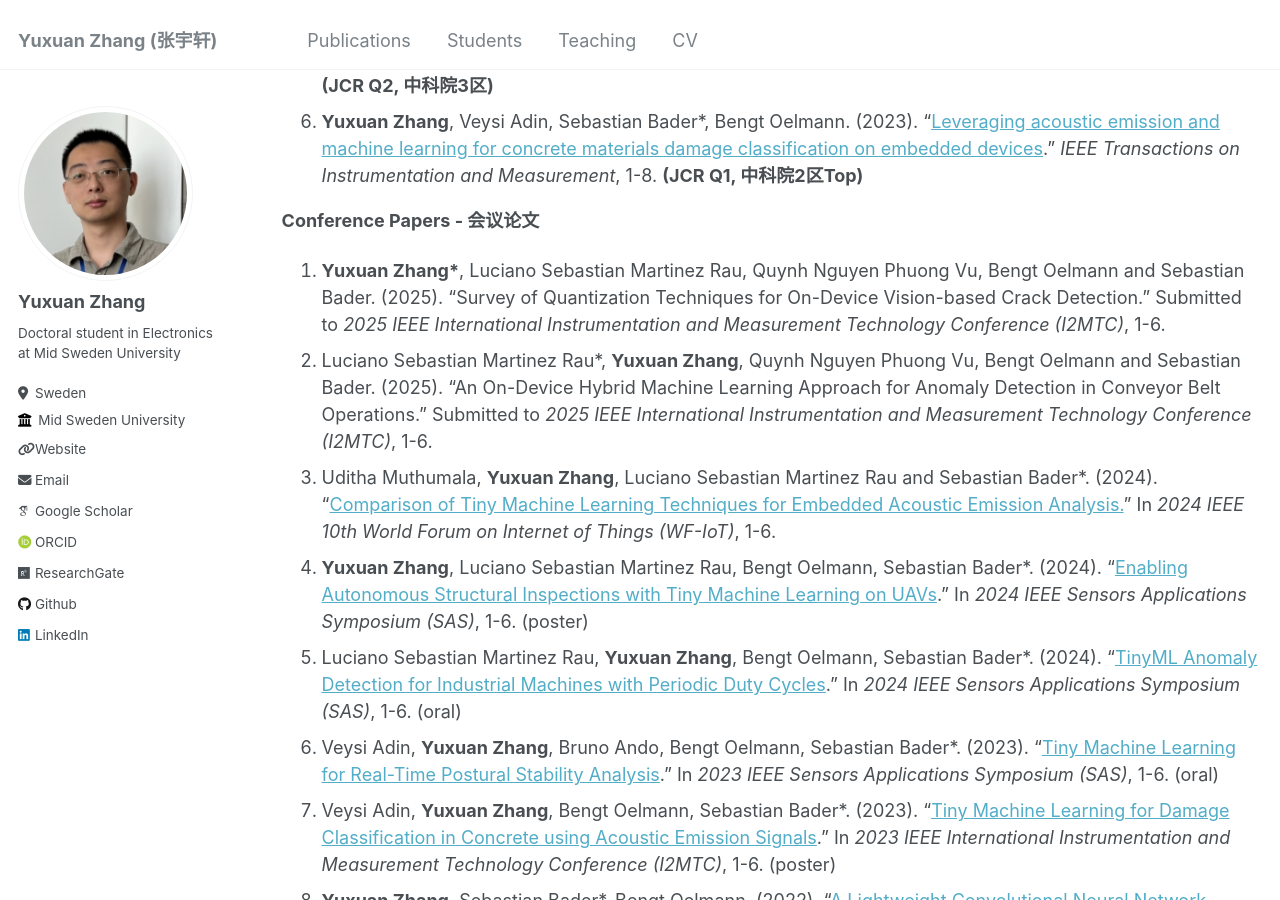
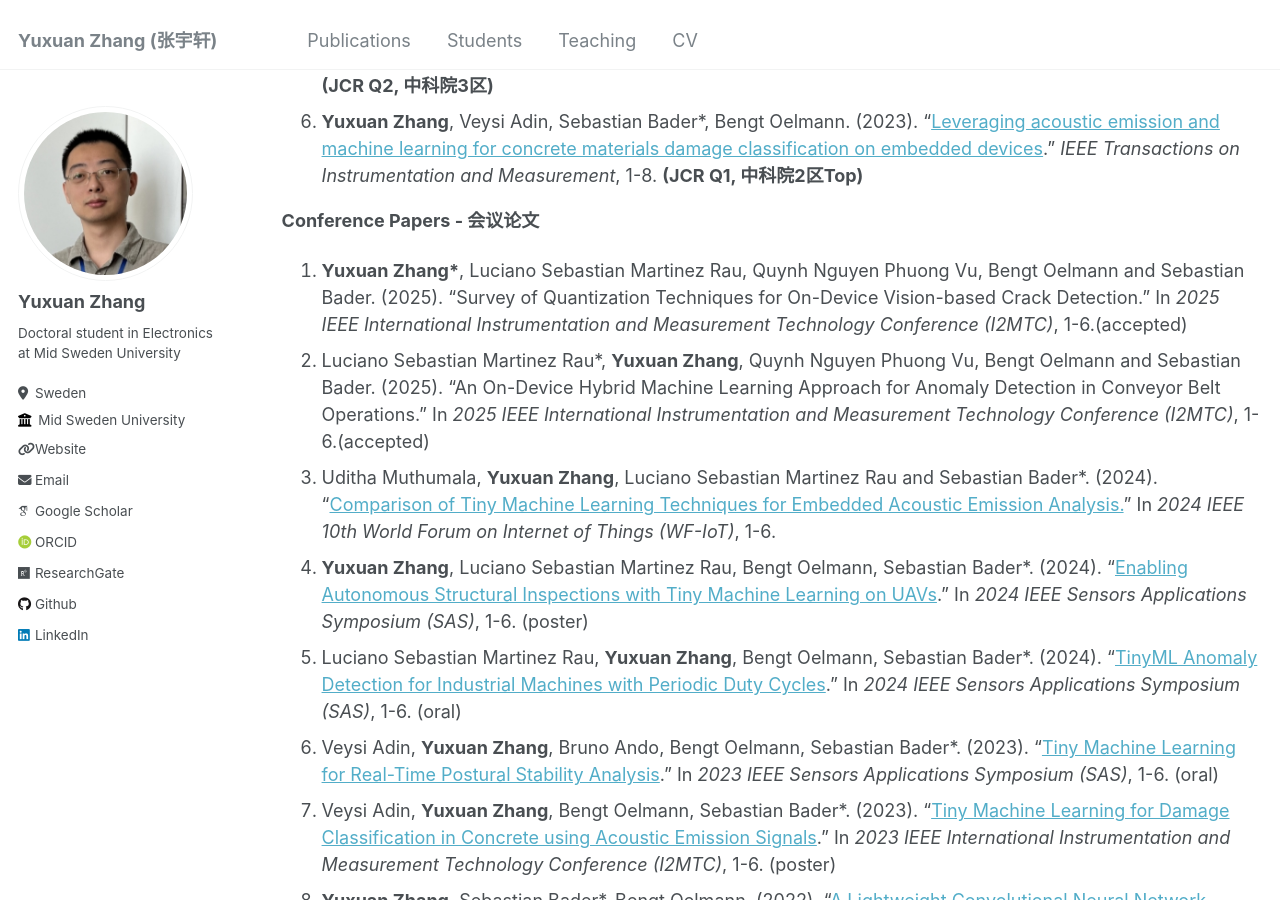
Before and after one commit to YuxuanZhang-96/YuxuanZhang-96.github.io, a Jekyll site: the page built from _pages/cv.md, in a window 1280 px wide and 900 px high, scrolled down 1185 px. Built offline with Jekyll 4.4.1, drawn with Linux system fonts in a browser that asks for light colours; some web fonts are replaced.

Commit message:
Update cv.md

```diff
--- a/_pages/cv.md
+++ b/_pages/cv.md
@@ -41,8 +41,8 @@ __Journal Papers - 期刊论文__
 6. __Yuxuan Zhang__, Veysi Adin, Sebastian Bader*, Bengt Oelmann. (2023). "[Leveraging acoustic emission and machine learning for concrete materials damage classification on embedded devices](https://ieeexplore.ieee.org/document/10227301)." _IEEE Transactions on Instrumentation and Measurement_, 1-8. __(JCR Q1, 中科院2区Top)__
 
 __Conference Papers - 会议论文__
-1. __Yuxuan Zhang*__, Luciano Sebastian Martinez Rau, Quynh Nguyen Phuong Vu, Bengt Oelmann and Sebastian Bader. (2025). "Survey of Quantization Techniques for On-Device Vision-based Crack Detection." Submitted to _2025 IEEE International Instrumentation and Measurement Technology Conference (I2MTC)_, 1-6.
-2. Luciano Sebastian Martinez Rau*, __Yuxuan Zhang__, Quynh Nguyen Phuong Vu, Bengt Oelmann and Sebastian Bader. (2025). "An On-Device Hybrid Machine Learning Approach for Anomaly Detection in Conveyor Belt Operations." Submitted to _2025 IEEE International Instrumentation and Measurement Technology Conference (I2MTC)_, 1-6.
+1. __Yuxuan Zhang*__, Luciano Sebastian Martinez Rau, Quynh Nguyen Phuong Vu, Bengt Oelmann and Sebastian Bader. (2025). "Survey of Quantization Techniques for On-Device Vision-based Crack Detection." In _2025 IEEE International Instrumentation and Measurement Technology Conference (I2MTC)_, 1-6.(accepted)
+2. Luciano Sebastian Martinez Rau*, __Yuxuan Zhang__, Quynh Nguyen Phuong Vu, Bengt Oelmann and Sebastian Bader. (2025). "An On-Device Hybrid Machine Learning Approach for Anomaly Detection in Conveyor Belt Operations." In _2025 IEEE International Instrumentation and Measurement Technology Conference (I2MTC)_, 1-6.(accepted)
 3. Uditha Muthumala, __Yuxuan Zhang__, Luciano Sebastian Martinez Rau and Sebastian Bader*. (2024). "[Comparison of Tiny Machine Learning Techniques for Embedded Acoustic Emission Analysis.](https://ieeexplore.ieee.org/document/10811219)" In _2024 IEEE 10th World Forum on Internet of Things (WF-IoT)_, 1-6.
 4. __Yuxuan Zhang__, Luciano Sebastian Martinez Rau, Bengt Oelmann, Sebastian Bader*. (2024). "[Enabling Autonomous Structural Inspections with Tiny Machine Learning on UAVs](https://ieeexplore.ieee.org/document/10636583)." In _2024 IEEE Sensors Applications Symposium (SAS)_, 1-6. (poster)
 5. Luciano Sebastian Martinez Rau, __Yuxuan Zhang__, Bengt Oelmann, Sebastian Bader*. (2024). "[TinyML Anomaly Detection for Industrial Machines with Periodic Duty Cycles](https://ieeexplore.ieee.org/document/10636584)." In _2024 IEEE Sensors Applications Symposium (SAS)_, 1-6. (oral)
```
